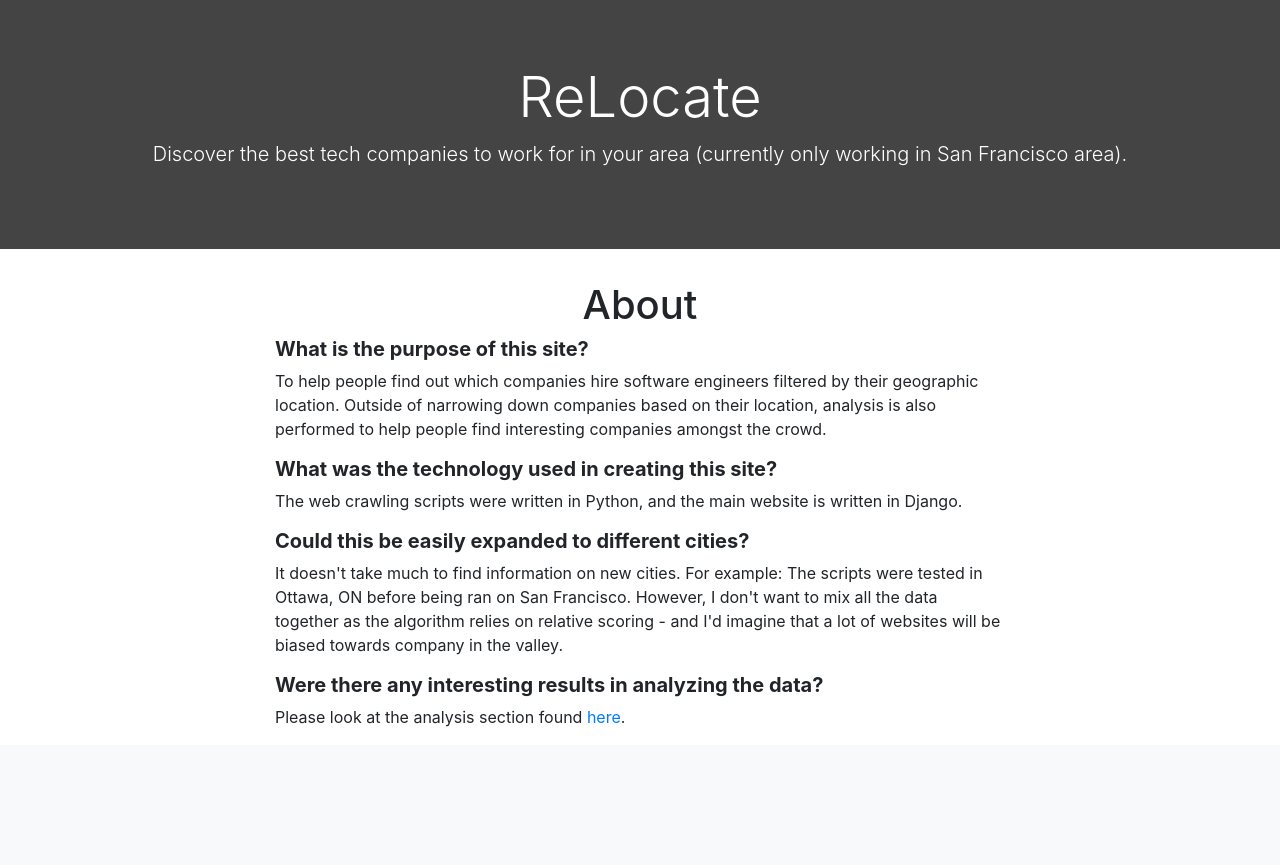
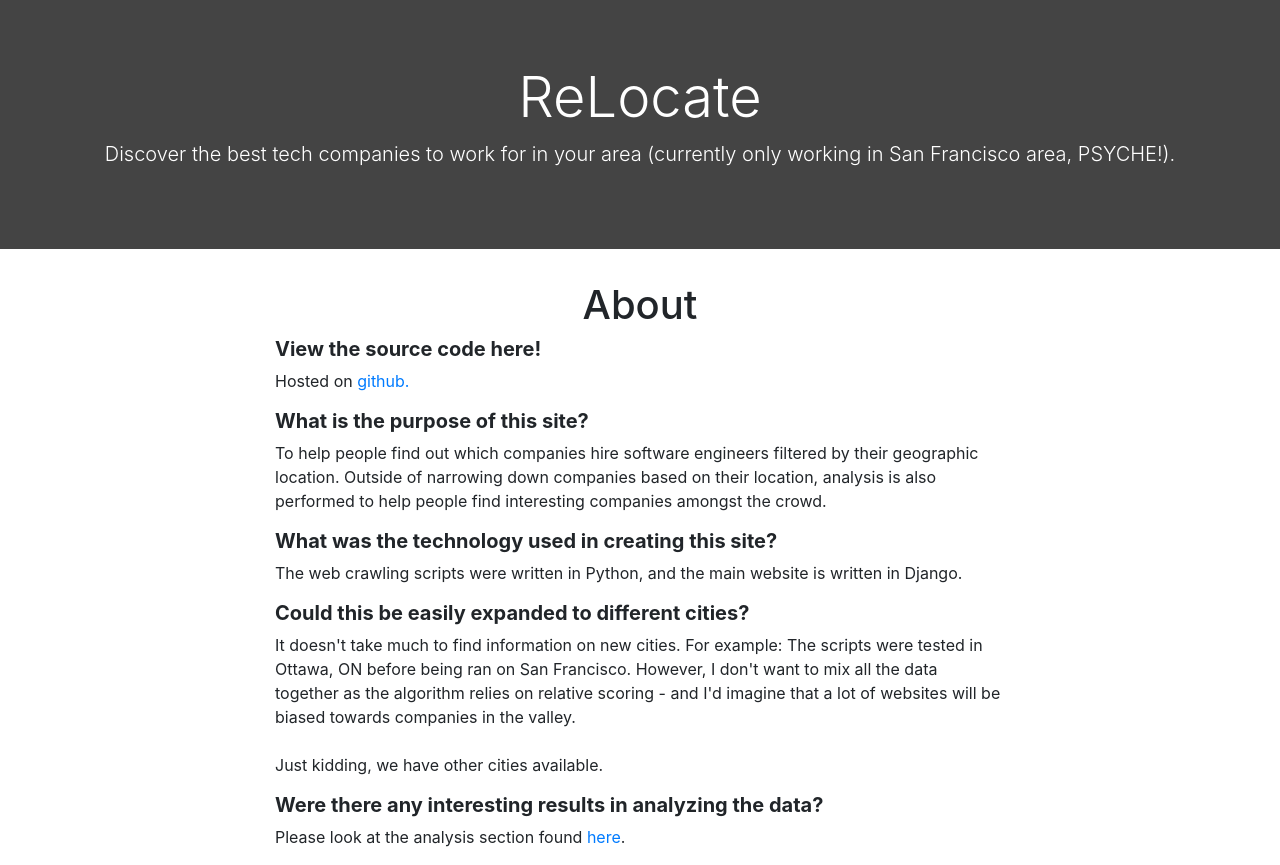
Before and after one commit to EggEmergency/Company-Tracker, a Django app: page /about in a window 1280 px wide. Shown: the part 56-921 px from the top of the page. Before the commit the page ends 783 px from the top, so only its background shows below. Run offline with Django 3.2, Linux system fonts and the light colour scheme; some libraries are stand-ins or nearby versions.

Commit message:
Fixing frontend to reflect support for multiple cities

```diff
--- a/landing_page/views.py
+++ b/landing_page/views.py
@@ -23,7 +23,7 @@ def landing(request):
     for loc in allLocations:
         locations.append(loc.name)
 
-    geoLocation = locations[0]
+    geoLocation = "San Francisco, CA"
     if "location" in request.GET:
         geoLocation = request.GET["location"]
 
--- a/templates/about.html
+++ b/templates/about.html
@@ -11,6 +11,13 @@
     </div>
     <div class="row justify-content-center">
       <div class="col-8">
+        <h5><strong>View the source code here!</strong></h5>
+        <p>
+          Hosted on
+          <a href="https://github.com/EggEmergency/Company-Tracker">
+            github.
+          </a>
+        </p>
         <h5><strong>What is the purpose of this site?</strong></h5>
         <p>
           To help people find out which companies hire software engineers filtered by their geographic location. Outside of narrowing down companies based on their location, analysis is also performed to help people find interesting companies amongst the crowd.
@@ -23,7 +30,10 @@
 
         <h5><strong>Could this be easily expanded to different cities?</strong></h5>
         <p>
-          It doesn't take much to find information on new cities. For example: The scripts were tested in Ottawa, ON before being ran on San Francisco. However, I don't want to mix all the data together as the algorithm relies on relative scoring - and I'd imagine that a lot of websites will be biased towards company in the valley.
+          It doesn't take much to find information on new cities. For example: The scripts were tested in Ottawa, ON before being ran on San Francisco. However, I don't want to mix all the data together as the algorithm relies on relative scoring - and I'd imagine that a lot of websites will be biased towards companies in the valley.
+          <br>
+          <br>
+          Just kidding, we have other cities available.
         </p>
 
         <h5><strong>Were there any interesting results in analyzing the data?</strong></h5>
--- a/templates/jumbotron.html
+++ b/templates/jumbotron.html
@@ -5,7 +5,7 @@ Bootstrap jumbotron. Discover cool companies to get rejected by!
   <div class="container">
     <h1 class="display-4 text-center">ReLocate</h1>
     <p class="lead text-center">
-    Discover the best tech companies to work for in your area (currently only working in San Francisco area).
+    Discover the best tech companies to work for in your area (currently only working in San Francisco area, PSYCHE!).
     </p>
   </div>
 </div>
```
